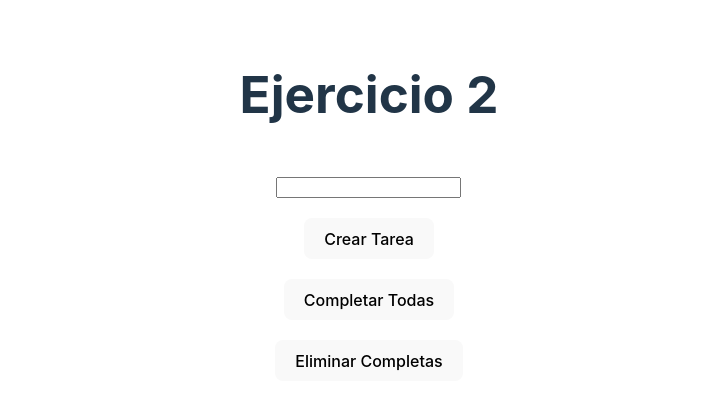
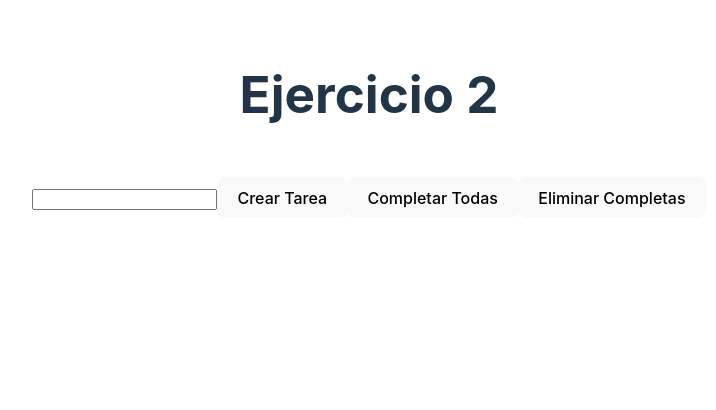
Before and after one commit to chuttmateo/ejercicios-front3, a React (Vite) app: page / in a window 1280 px wide. Shown: the top 410 px of the page, without its empty margins (271-987 px from the left). Built offline with nearby package versions, Linux system fonts and the light colour scheme.

Commit message:
refactoring

```diff
--- a/src/ejercicios/ejercicio-clase-21/ejercicio-2/Ejercicio2.jsx
+++ b/src/ejercicios/ejercicio-clase-21/ejercicio-2/Ejercicio2.jsx
@@ -1,94 +1,21 @@
-import React, { useReducer, useState } from "react";
+import React from "react";
 import styles from "./Ejercicio2.module.css";
+import Tarea from "./Tarea";
+import TareaForm from "./TareaForm";
+import { funcionReducer } from "./Reducer";
+import { useReducer } from "react";
 
 function Ejercicio2() {
-  const [texto, setTexto] = useState("");
-  function funcionReducer(state, action) {
-    if (action.type === "agregar") {
-      return { tareas: [...state.tareas, action.payload] };
-    }
-    if (action.type === "completa") {
-      return {
-        tareas: state.tareas.map((t) => {
-          if (t.id === action.id) {
-            t.estaCompleta = true;
-            return t;
-          }
-          return t;
-        }),
-      };
-    }
-    if (action.type === "eliminar") {
-      return { tareas: state.tareas.filter((t) => t.id !== action.id) };
-    }
-    if (action.type === "completar-todas") {
-      return {
-        tareas: state.tareas.map((t) => {
-          t.estaCompleta = true;
-          return t;
-        }),
-      };
-    }
-    if (action.type === "eliminar-completas") {
-        return {tareas: state.tareas.filter((t)=> t.estaCompleta === false)}
-    }
-  }
-
   const [state, dispatch] = useReducer(funcionReducer, {
     tareas: [],
   });
-
   return (
     <>
       <h1>Ejercicio 2</h1>
-      <input
-        type="text"
-        value={texto}
-        onChange={(e) => setTexto(e.target.value)}
-      />
-      <button
-        onClick={() => {
-          dispatch({
-            type: "agregar",
-            payload: { id: Math.random(), body: texto, estaCompleta: false },
-          });
-          setTexto("");
-        }}
-      >
-        Crear Tarea
-      </button>
-      <button
-        onClick={() => {
-          dispatch({ type: "completar-todas" });
-        }}
-      >
-        Completar Todas
-      </button>
-      <button
-      onClick={()=>dispatch({type: "eliminar-completas"})}
-      >Eliminar Completas</button>
+      <TareaForm dispatch={dispatch} />
       <div className={styles.tareas}>
         {state.tareas.map((tarea) => {
-          return (
-            <div key={tarea.id}>
-              <p>{tarea.id}</p>
-              <p>{`esta completa: ${tarea.estaCompleta}`}</p>
-              <button
-                onClick={() => {
-                  dispatch({ type: "completa", id: tarea.id });
-                }}
-              >
-                completa
-              </button>
-              <button
-                onClick={() => {
-                  dispatch({ type: "eliminar", id: tarea.id });
-                }}
-              >
-                eliminar
-              </button>
-            </div>
-          );
+          return <Tarea key={tarea.id} {...tarea} dispatch={dispatch} />;
         })}
       </div>
     </>
--- /dev/null
+++ b/src/ejercicios/ejercicio-clase-21/ejercicio-2/Reducer.js
@@ -0,0 +1,30 @@
+export function funcionReducer(state, action) {
+  if (action.type === "agregar") {
+    return { tareas: [...state.tareas, action.payload] };
+  }
+  if (action.type === "completar") {
+    return {
+      tareas: state.tareas.map((t) => {
+        if (t.id === action.id) {
+          t.estaCompleta = true;
+          return t;
+        }
+        return t;
+      }),
+    };
+  }
+  if (action.type === "eliminar") {
+    return { tareas: state.tareas.filter((t) => t.id !== action.id) };
+  }
+  if (action.type === "completar-todas") {
+    return {
+      tareas: state.tareas.map((t) => {
+        t.estaCompleta = true;
+        return t;
+      }),
+    };
+  }
+  if (action.type === "eliminar-completas") {
+    return { tareas: state.tareas.filter((t) => t.estaCompleta === false) };
+  }
+}
--- /dev/null
+++ b/src/ejercicios/ejercicio-clase-21/ejercicio-2/Tarea.jsx
@@ -0,0 +1,26 @@
+import React from "react";
+
+function Tarea(props) {
+  return (
+    <div>
+      <p>{props.body}</p>
+      <p>{`¿está completa?: ${props.estaCompleta}`}</p>
+      <button
+        onClick={() => {
+          props.dispatch({ type: "completar", id: props.id });
+        }}
+      >
+        completa
+      </button>
+      <button
+        onClick={() => {
+          props.dispatch({ type: "eliminar", id: props.id });
+        }}
+      >
+        eliminar
+      </button>
+    </div>
+  );
+}
+
+export default Tarea;
--- /dev/null
+++ b/src/ejercicios/ejercicio-clase-21/ejercicio-2/TareaForm.jsx
@@ -0,0 +1,40 @@
+import React, { useState } from "react";
+import { v4 as uuidv4 } from "uuid";
+
+function TareaForm(props) {
+  const [texto, setTexto] = useState("");
+  return (
+    <div>
+      <input
+        type="text"
+        value={texto}
+        onChange={(e) => setTexto(e.target.value)}
+      />
+      <button
+        onClick={() => {
+            if (texto.length >= 5) {
+                props.dispatch({
+                    type: "agregar",
+                    payload: { id: uuidv4(), body: texto, estaCompleta: false },
+                  });
+                  setTexto("");
+            }
+        }}
+      >
+        Crear Tarea
+      </button>
+      <button
+        onClick={() => {
+          props.dispatch({ type: "completar-todas" });
+        }}
+      >
+        Completar Todas
+      </button>
+      <button onClick={() => props.dispatch({ type: "eliminar-completas" })}>
+        Eliminar Completas
+      </button>
+    </div>
+  );
+}
+
+export default TareaForm;
```
